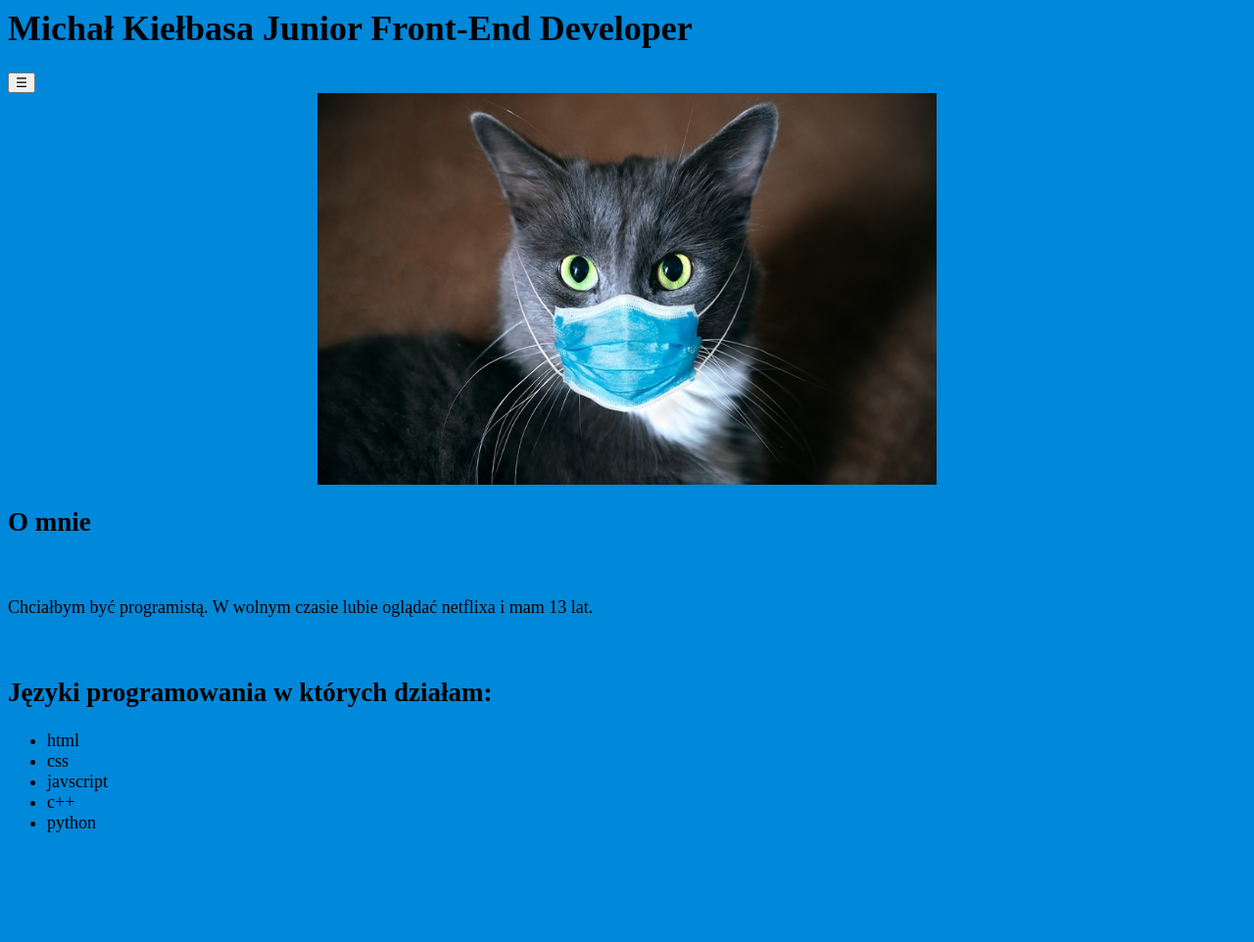
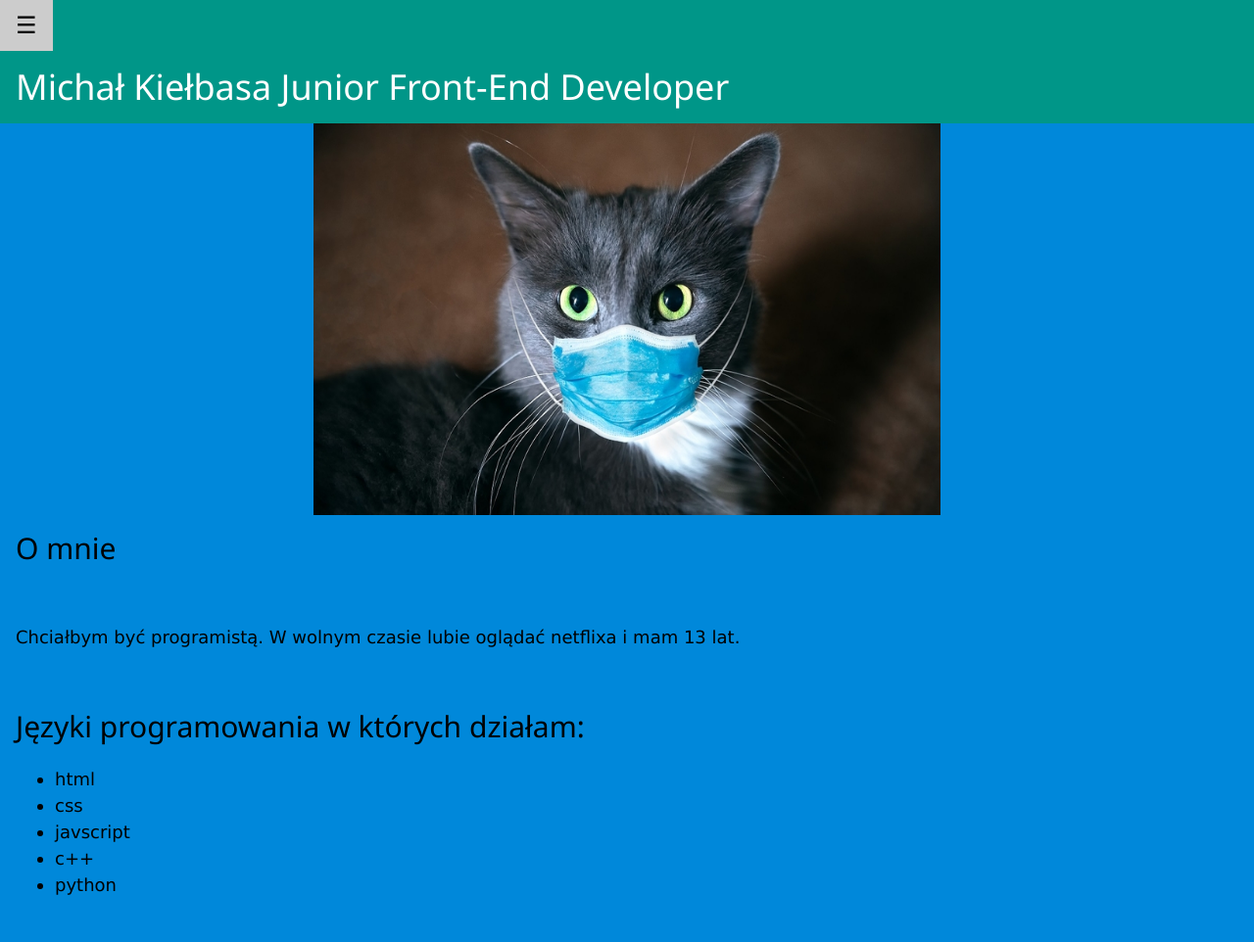
Before and after one commit to MichalKielbasa/portfolio, a plain HTML site: page index.html in a window 1280 px wide. Shown: the whole page at 98% size. Before the commit the page ends 898 px from the top, so only its background shows below. Drawn offline with nearby package versions, Linux system fonts and the light colour scheme.

Commit message:
Update index.html

```diff
--- a/index.html
+++ b/index.html
@@ -1,6 +1,11 @@
+<!DOCTYPE html>
 <html>
 <head>
 <title>Michal Kielbasa - portfolio</title>
+</head>
+<title>W3.CSS</title>
+<meta name="viewport" content="width=device-width, initial-scale=1">
+<link rel="stylesheet" href="https://www.w3schools.com/w3css/4/w3.css">
 <style>
 .center{
 	display: block;
@@ -14,10 +19,9 @@ background-color: rgb(0, 136, 218);
 }
 
 </style>
-</head>
 <body>
-<h1>Michał Kiełbasa Junior Front-End Developer</h1>
 
+<!-- Sidebar -->
 <div class="w3-sidebar w3-bar-block w3-border-right" style="display:none" id="mySidebar">
   <button onclick="w3_close()" class="w3-bar-item w3-large">Close &times;</button>
   <a href="#" class="w3-bar-item w3-button">Link 1</a>
@@ -25,16 +29,18 @@ background-color: rgb(0, 136, 218);
   <a href="#" class="w3-bar-item w3-button">Link 3</a>
 </div>
 
+<!-- Page Content -->
 <div class="w3-teal">
   <button class="w3-button w3-teal w3-xlarge" onclick="w3_open()">☰</button>
   <div class="w3-container">
+    <h1>Michał Kiełbasa Junior Front-End Developer</h1>
   </div>
 </div>
 
+<img src="kut.jpg" alt="pictureofprogramming" width="600" height="400" class="center">
 
+<div class="w3-container">
 
-
-<img src="kut.jpg" alt="pictureofprogramming" width="600" height="400" class="center">
 <h2>O mnie</h2>
 <br>
 <p> Chciałbym być programistą. W wolnym czasie lubie oglądać netflixa i mam 13 lat.</p>
@@ -49,6 +55,7 @@ background-color: rgb(0, 136, 218);
 </ul>
 <br>
 
+</div>
 
 <script>
 function w3_open() {
@@ -59,5 +66,6 @@ function w3_close() {
   document.getElementById("mySidebar").style.display = "none";
 }
 </script>
+
 </body>
 </html>
```
